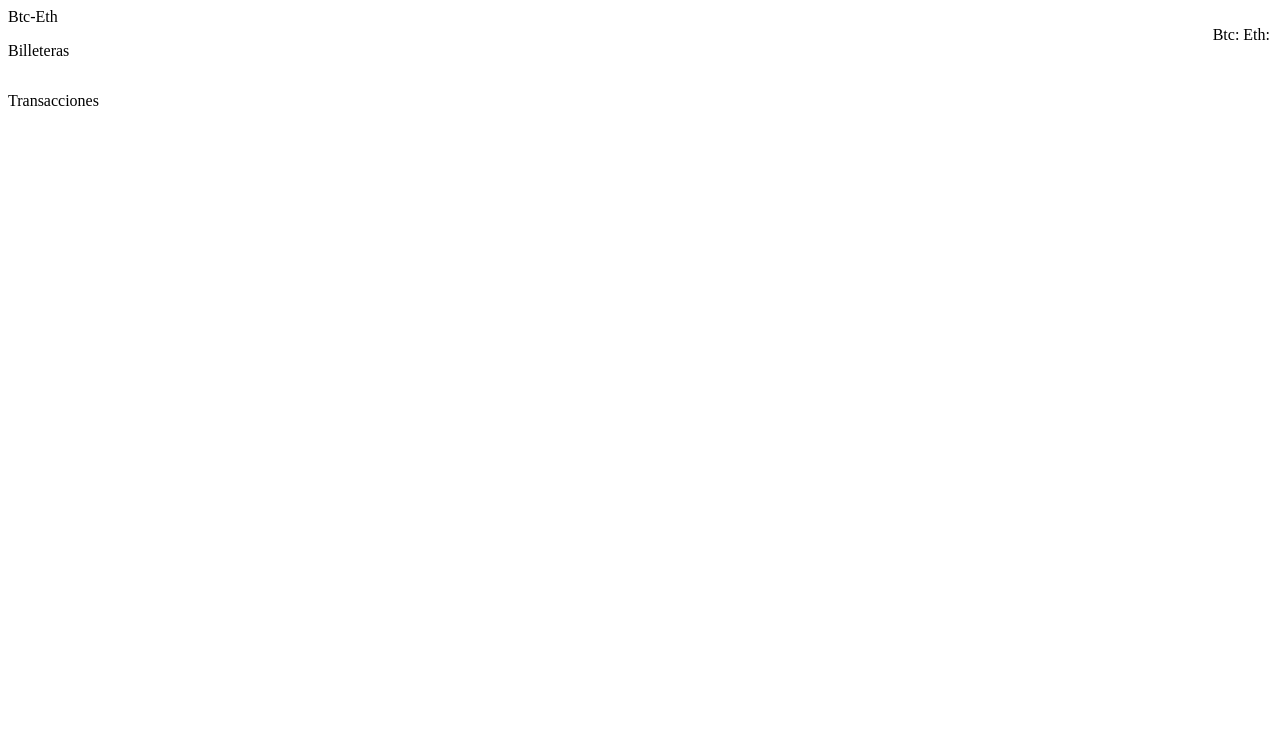
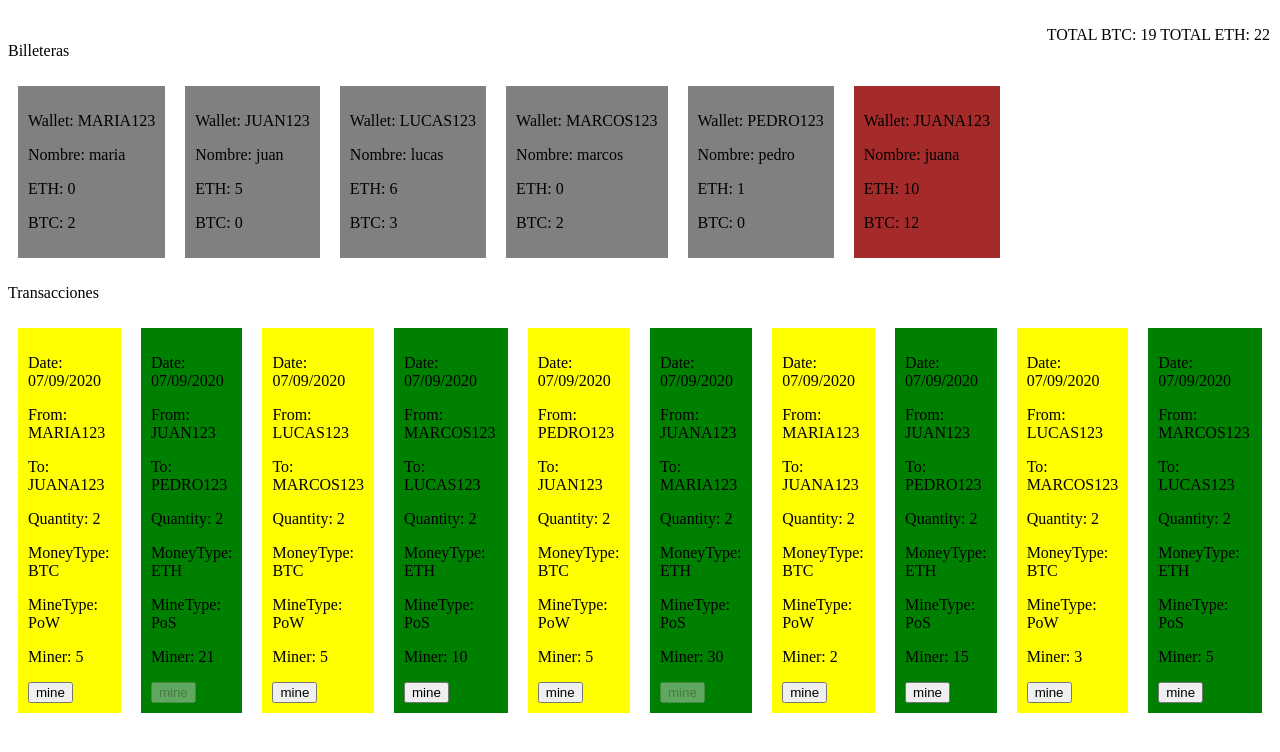
Before and after one commit to AleS900/angular-course-2021, an Angular app: page / in a window 1280 px wide. Shown: the top 752 px of the page. Built offline with nearby package versions, Linux system fonts and the light colour scheme.

Commit message:
PP.1- Task: 1,2,3,4,7,8,9 Complete

```diff
--- a/src/app/app.component.html
+++ b/src/app/app.component.html
@@ -1,8 +1,7 @@
 <div>
-<p>Btc-Eth</p>
-<p style="position: absolute; top: 10px; right: 10px">Btc: {{quantBtc}} Eth: {{quantEth}}</p>
+<p style="position: absolute; top: 10px; right: 10px">TOTAL BTC: {{contBTC}} TOTAL ETH: {{contETH}}</p>
 <p></p>
-
+<br>
 <p>Billeteras</p>
 <div style="display: flex; flexDirection: row;">
   <div *ngFor="let item of listWallets">
@@ -18,16 +17,15 @@
 
 <p>Transacciones</p>
 <div style="display: flex; flexDirection: row;">
-  <div *ngFor="let info of listWallets">
+  <div *ngFor="let info of listTransactions">
     <transactions
      [date]="info.date"
      [from]="info.from"
      [to]="info.to"
      [quantity]="info.quantity"
      [moneyType]="info.moneyType"
-     [moneyType]="info.moneyType"
+     [mineType]="info.mineType"
      [miner]="info.miner"
-
     >
   </transactions>
   </div>
--- a/src/app/app.component.ts
+++ b/src/app/app.component.ts
@@ -5,7 +5,7 @@ import { Component, VERSION } from "@angular/core";
   templateUrl: "./app.component.html"
 })
 export class AppComponent  {
-  listlWallets = [
+  listWallets = [
 
     {wallet: "MARIA123", name: "maria", eth: 0, btc: 2},
     {wallet: "JUAN123", name: "juan", eth: 5, btc: 0},
@@ -15,7 +15,7 @@ export class AppComponent  {
     {wallet: "JUANA123", name: "juana", eth: 10, btc: 12}
     ];
 
-allTransactions = [
+listTransactions = [
   {date: "2019-09-07T15:50+00Z ", from: "MARIA123" , to:"JUANA123"  , quantity: 2, moneyType: "btc", mineType: "PoW", miner: 5},
   {date: "2019-09-07T15:50+00Z ", from: "JUAN123"  , to: "PEDRO123" , quantity: 2, moneyType: "eth", mineType: "PoS", miner: 21},
   {date: "2019-09-07T15:50+00Z ", from: "LUCAS123" , to: "MARCOS123", quantity: 2, moneyType: "btc", mineType: "PoW", miner: 5},
@@ -31,7 +31,6 @@ allTransactions = [
 
 
 
-contETH= this.listlWallets.reduce((acc,value) => acc+value.eth, 0)
-
-contBTC= this.listlWallets.reduce((acc,value) => acc+value.btc, 0)
+contETH= this.listWallets.reduce((acc,value) => acc+value.eth, 0)
+contBTC= this.listWallets.reduce((acc,value) => acc+value.btc, 0)
 }
--- a/src/app/app.module.ts
+++ b/src/app/app.module.ts
@@ -6,11 +6,12 @@ import { AppComponent } from './app.component';
 
 import { WalletsComponent } from './wallets/wallets.component';
 import { TransactionsComponent } from './transactions/transactions.component';
+import { DatePipe } from './transactions/date.pipe';
 
 
 @NgModule({
   imports:      [ BrowserModule, FormsModule ],
-  declarations: [ AppComponent, TransactionsComponent, WalletsComponent ],
+  declarations: [ AppComponent, TransactionsComponent, WalletsComponent,DatePipe ],
   bootstrap:    [ AppComponent ]
 })
 export class AppModule { }
--- /dev/null
+++ b/src/app/transactions/date.pipe.ts
@@ -0,0 +1,13 @@
+import { Pipe, PipeTransform } from '@angular/core';
+
+@Pipe({
+  name: 'dateFormat'
+})
+export class DatePipe implements PipeTransform {
+
+  transform(value: any, args?: any): any {
+    let newDate = new Date(value)
+    return '07/09/2020';
+  }
+
+}
--- a/src/app/transactions/transactions.component.ts
+++ b/src/app/transactions/transactions.component.ts
@@ -3,15 +3,24 @@ import { Component, Input, OnInit } from '@angular/core';
 @Component({
   selector: 'transactions',
   template: `
-  <div [style.background]=" eth+btc > 10 ? 'brown' : 'gray'"
+  <div [style.background]="mineType === 'PoW'? 'yellow' : 'green'"
        style="float: left; margin: 10px; padding: 10px;">
-	  <p>Date: {{date}}</p>
+	  <p>Date: {{date | dateFormat}}</p>
     <p>From: {{from}}</p>
 	  <p>To: {{to}}</p>
-	  <p>Quantity:{{quantity}}</p>
-    <p>MoneyType:{{moneyType}}</p>
-    <p>MineType:{{mineType}}</p>
-    <p>Miner:{{miner}}</p>
+	  <p>Quantity: {{quantity}}</p>
+    <p>MoneyType: {{moneyType | uppercase}}</p>
+    <p>MineType: {{mineType}}</p>
+    <p>Miner: {{miner}}</p>
+    <button *ngIf="mineType === 'PoS' else myVarElse"
+            [disabled]="miner > 20">
+            mine
+    </button>
+
+    <ng-template #myVarElse>
+        <button >mine
+        </button>
+    </ng-template>
   </div>
   `,
 })
--- a/src/app/wallets/wallets.component.html
+++ /dev/null
@@ -1,3 +0,0 @@
-<p>
-wallets works!
-</p>
--- a/src/app/wallets/wallets.component.ts
+++ b/src/app/wallets/wallets.component.ts
@@ -7,8 +7,8 @@ import { Component, OnInit,Input } from '@angular/core';
        style="float: left; margin: 10px; padding: 10px;">
 	  <p>Wallet: {{wallet}}</p>
     <p>Nombre: {{name}}</p>
-	  <p>Eth: {{eth}}</p>
-	  <p>Btc:{{btc}}</p>
+	  <p>ETH: {{eth}}</p>
+	  <p>BTC: {{btc}}</p>
   </div>
   `,
 })
```
Also changed, not shown: src/app/transactions/transactions.component.css (deleted), src/app/wallets/wallets.component.css (deleted).
